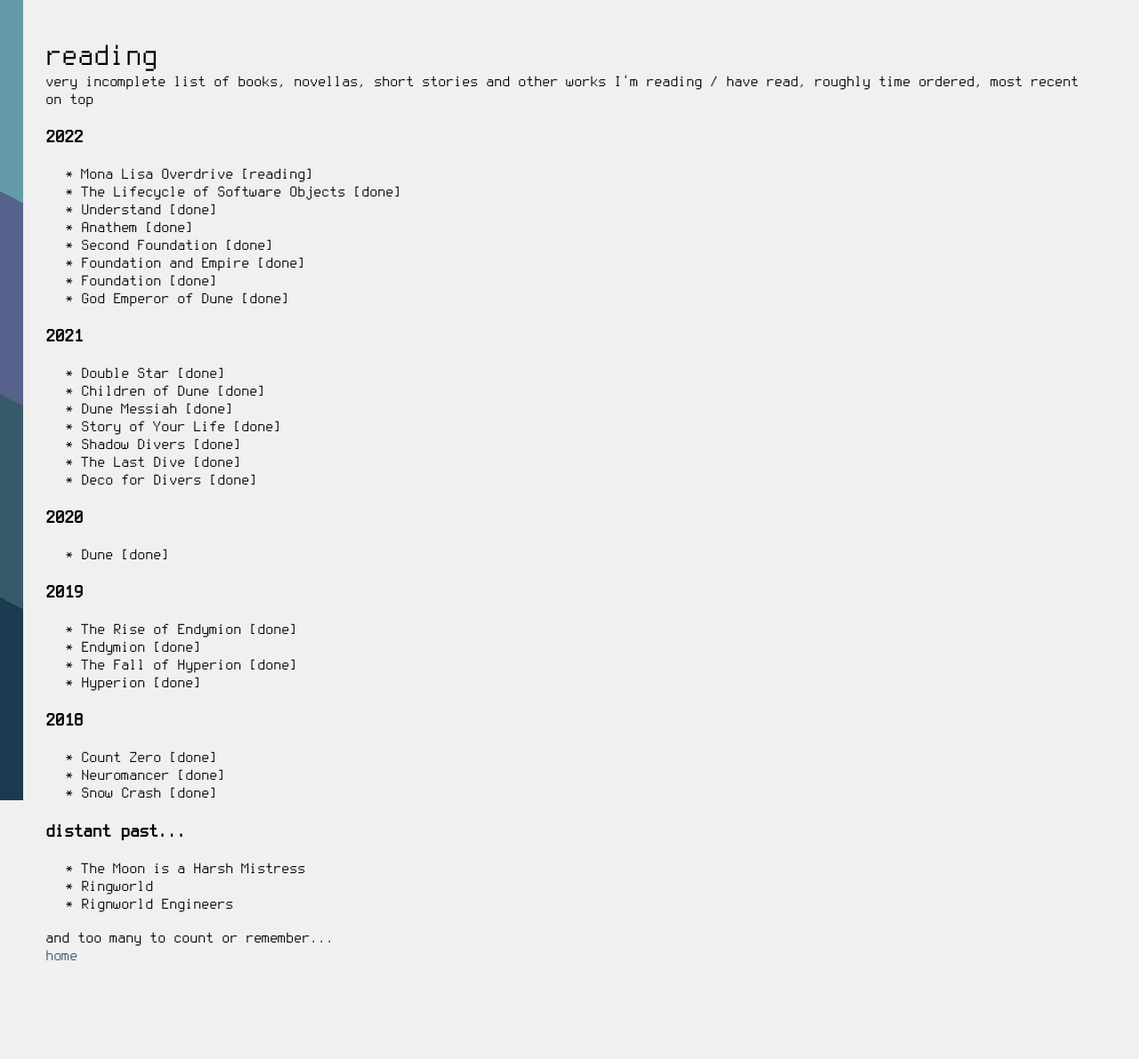
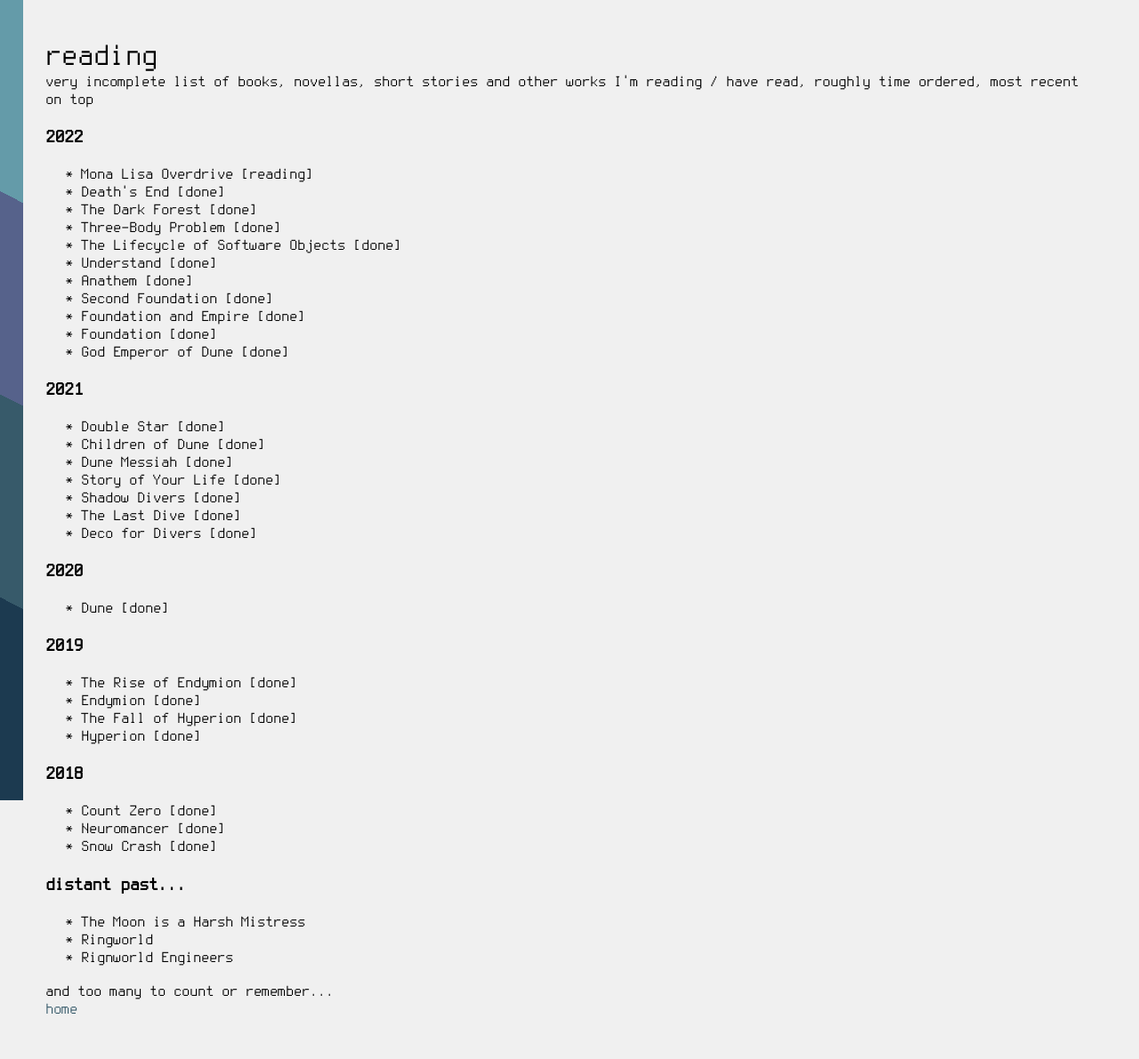
Before and after one commit to qlyoung/qlyoung.github.io, a Jekyll site: the page built from reading.html, in a window 1280 px wide. Shown: the whole page at 89% size. Built offline with Jekyll 4.4.1, drawn with Linux system fonts in a browser that asks for light colours; before the commit the page ends 1131 px from its top, so only the background shows below that.

Commit message:
update reading list

```diff
--- a/reading.html
+++ b/reading.html
@@ -11,6 +11,9 @@
 <h3>2022</h3>
 <ul>
   <li>Mona Lisa Overdrive [reading]</li>
+  <li>Death's End [done]</li>
+  <li>The Dark Forest [done]</li>
+  <li>Three-Body Problem [done]</li>
   <li>The Lifecycle of Software Objects [done]</li>
   <li>Understand [done]</li>
   <li>Anathem [done]</li>
```
